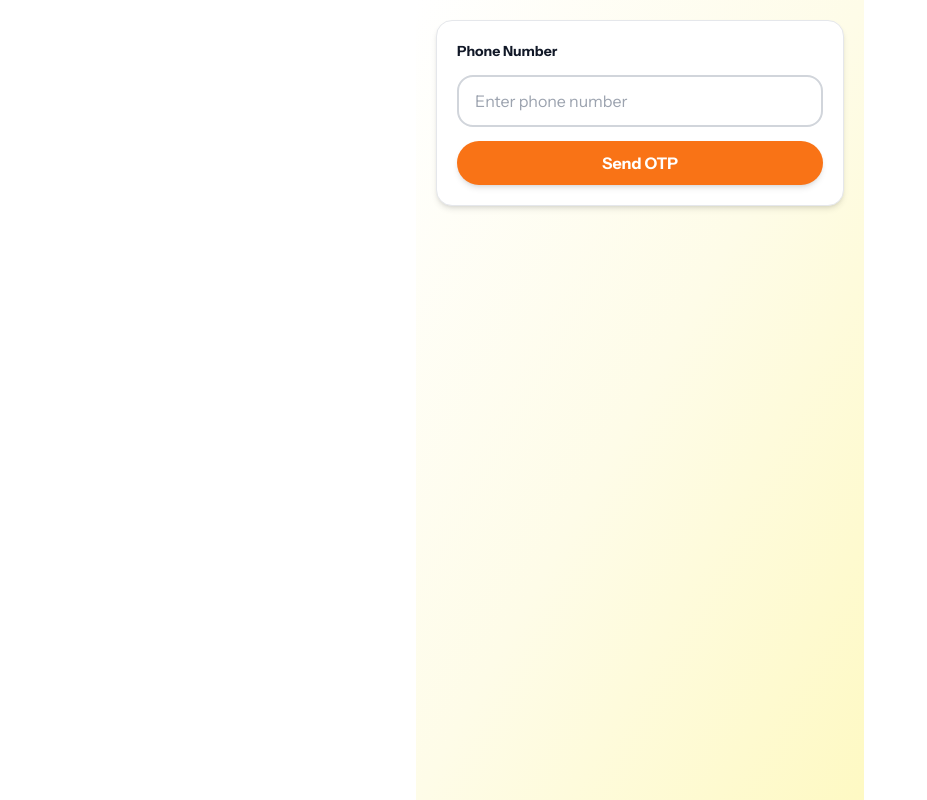
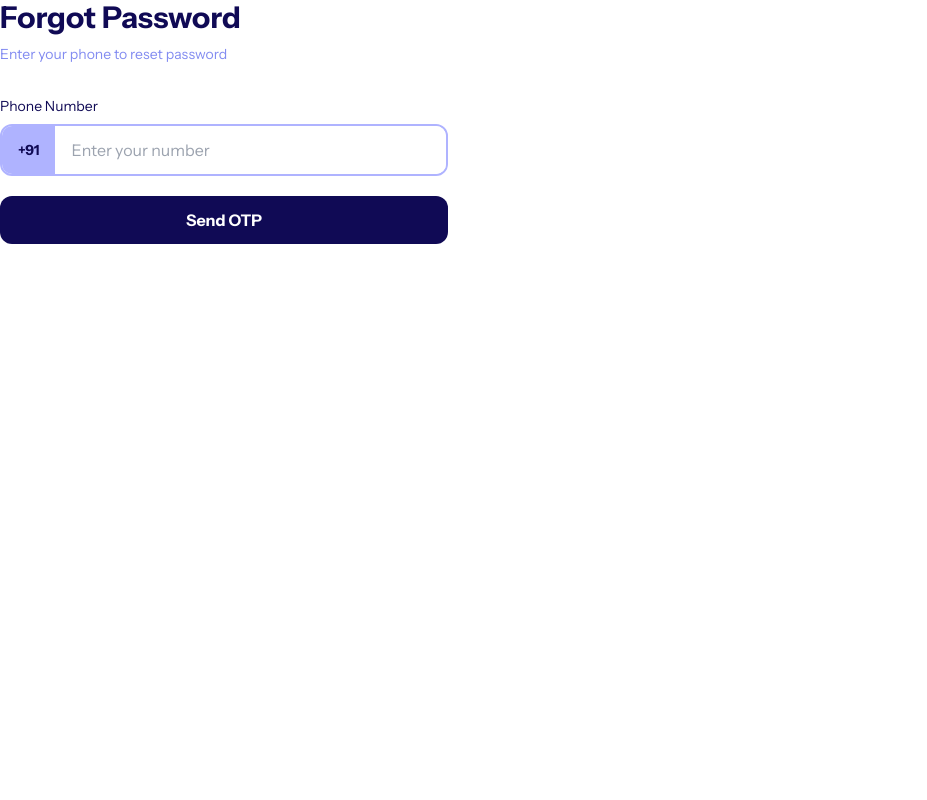
Before and after one commit to mdkamran-25/trading-webapp, a React (Create React App) app: page /password in a window 1280 px wide. Shown: the whole page, without its empty margins (0-927 px from the left). Built offline with nearby package versions, Linux system fonts and the light colour scheme; no server answers.

Commit message:
Login and Forgot password UI Build

```diff
--- a/src/pages/auth/Password.jsx
+++ b/src/pages/auth/Password.jsx
@@ -5,6 +5,7 @@ import Cookies from "js-cookie";
 import CryptoJS from "crypto-js";
 import pako from "pako";
 import { Card, Input, Button, Text, Label } from "../../components";
+import { colors } from "../../utils/colors";
 function Password() {
   const navigate = useNavigate();
   const [phone, setPhone] = useState("");
@@ -127,80 +128,145 @@ function Password() {
   };
 
   return (
-    <div className="w-full max-w-md mx-auto min-h-screen bg-gradient-to-br from-white via-yellow-50 to-yellow-100 p-5">
-      <Card className="p-5 animate-fadeIn space-y-3.5">
+    <div className="w-full max-w-xs sm:max-w-sm md:max-w-md space-y-4 sm:space-y-5">
+      {/* Heading */}
+      <div className="mb-6 sm:mb-8">
+        <h2
+          className="text-2xl sm:text-3xl font-extrabold"
+          style={{ color: colors.darkPurple }}
+        >
+          {!otpSent
+            ? "Forgot Password"
+            : otpVerified
+              ? "Set Password"
+              : "Verify OTP"}
+        </h2>
+        <p
+          className="mt-1 sm:mt-2 text-xs sm:text-sm"
+          style={{ color: colors.mediumPurple }}
+        >
+          {!otpSent
+            ? "Enter your phone to reset password"
+            : otpVerified
+              ? "Create your new password"
+              : "Enter OTP sent to your phone"}
+        </p>
+      </div>
+
+      {/* Phone Number Input */}
       {!otpSent && (
-          <>
-            <Label htmlFor="phone">Phone Number</Label>
-            <Input
-              id="phone"
+        <div className="space-y-4 sm:space-y-5">
+          <div>
+            <label
+              className="block mb-2 text-xs sm:text-sm font-medium"
+              style={{ color: colors.darkPurple }}
+            >
+              Phone Number
+            </label>
+            <div
+              className="flex overflow-hidden border-2 rounded-xl"
+              style={{ borderColor: colors.lightPurple }}
+            >
+              <span
+                className="flex items-center px-3 sm:px-4 py-2.5 sm:py-3 font-semibold text-xs sm:text-sm"
+                style={{
+                  backgroundColor: colors.lightPurple,
+                  color: colors.darkPurple,
+                }}
+              >
+                +91
+              </span>
+              <input
                 type="text"
                 value={phone}
                 onChange={(e) => setPhone(e.target.value)}
-              placeholder="Enter phone number"
+                placeholder="Enter your number"
+                className="flex-1 px-3 sm:px-4 py-2.5 sm:py-3 text-sm sm:text-base text-gray-800 outline-none"
               />
-            <Button
+            </div>
+          </div>
+
+          <button
             type="button"
             onClick={handleSendOtp}
-              variant="primary"
-              className="w-full mt-2"
+            className="w-full py-2.5 sm:py-3 mt-4 sm:mt-6 font-semibold text-white text-sm sm:text-base transition rounded-xl hover:opacity-90 disabled:opacity-60 active:scale-95"
+            style={{ backgroundColor: colors.darkPurple }}
           >
             Send OTP
-            </Button>
-          </>
+          </button>
+        </div>
       )}
 
+      {/* OTP Verification */}
       {otpSent && !otpVerified && (
-          <>
-            <Label htmlFor="otp">Enter OTP</Label>
-            <Input
-              id="otp"
-              type="tel"
+        <div className="space-y-4 sm:space-y-5">
+          <div>
+            <label
+              className="block mb-2 text-xs sm:text-sm font-medium"
+              style={{ color: colors.darkPurple }}
+            >
+              Enter OTP
+            </label>
+            <input
+              type="text"
               value={otp}
               onChange={(e) => setOtp(e.target.value)}
-              placeholder="Enter OTP"
+              placeholder="Enter OTP code"
+              className="w-full px-3 sm:px-4 py-2.5 sm:py-3 text-sm sm:text-base transition border-2 outline-none rounded-xl"
+              style={{ borderColor: colors.lightPurple }}
             />
-            <Button
+          </div>
+
+          <button
             type="button"
             onClick={handleVerifyOtp}
-              variant="primary"
-              className="w-full mt-2"
+            className="w-full py-2.5 sm:py-3 mt-4 sm:mt-6 font-semibold text-white text-sm sm:text-base transition rounded-xl hover:opacity-90 disabled:opacity-60 active:scale-95"
+            style={{ backgroundColor: colors.darkPurple }}
           >
             Verify OTP
-            </Button>
-          </>
+          </button>
+        </div>
       )}
 
+      {/* New Password Input */}
       {otpVerified && (
-          <>
-            <Label htmlFor="password">New Password</Label>
+        <div className="space-y-4 sm:space-y-5">
+          <div>
+            <label
+              className="block mb-2 text-xs sm:text-sm font-medium"
+              style={{ color: colors.darkPurple }}
+            >
+              New Password
+            </label>
             <div className="relative">
-              <Input
-                id="password"
+              <input
                 type={showNew ? "text" : "password"}
                 value={newPassword}
                 onChange={(e) => setNewPassword(e.target.value)}
                 placeholder="Enter new password"
+                className="w-full px-3 sm:px-4 py-2.5 sm:py-3 text-sm sm:text-base transition border-2 outline-none rounded-xl"
+                style={{ borderColor: colors.lightPurple }}
               />
               <button
                 type="button"
                 onClick={() => setShowNew(!showNew)}
-                className="absolute right-3 top-2.5 p-1 hover:bg-gray-100 rounded transition-colors"
+                className="absolute right-3 top-1/2 -translate-y-1/2 text-lg sm:text-xl hover:opacity-70 transition"
               >
                 {showNew ? "👁" : "👁‍🗨"}
               </button>
             </div>
-            <Button
+          </div>
+
+          <button
             type="submit"
             onClick={handleSubmit}
-              variant="primary"
-              className="w-full mt-2"
+            className="w-full py-2.5 sm:py-3 mt-4 sm:mt-6 font-semibold text-white text-sm sm:text-base transition rounded-xl hover:opacity-90 disabled:opacity-60 active:scale-95"
+            style={{ backgroundColor: colors.darkPurple }}
           >
             Update Password
-            </Button>
-          </>
+          </button>
+        </div>
       )}
-      </Card>
     </div>
   );
 }
```
Also changed, not shown: src/pages/auth/Login.jsx (+57 -33 lines). Lines whose indentation alone changed are shown as unchanged.
